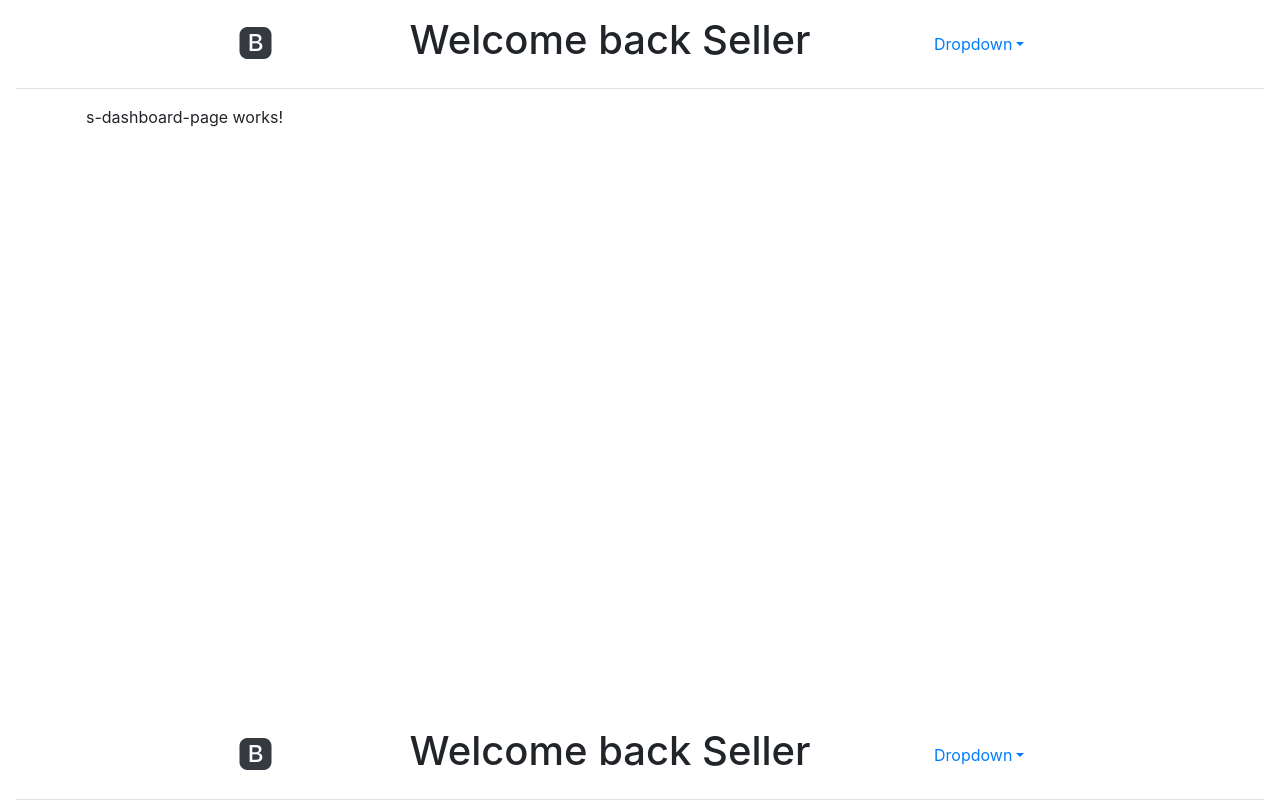
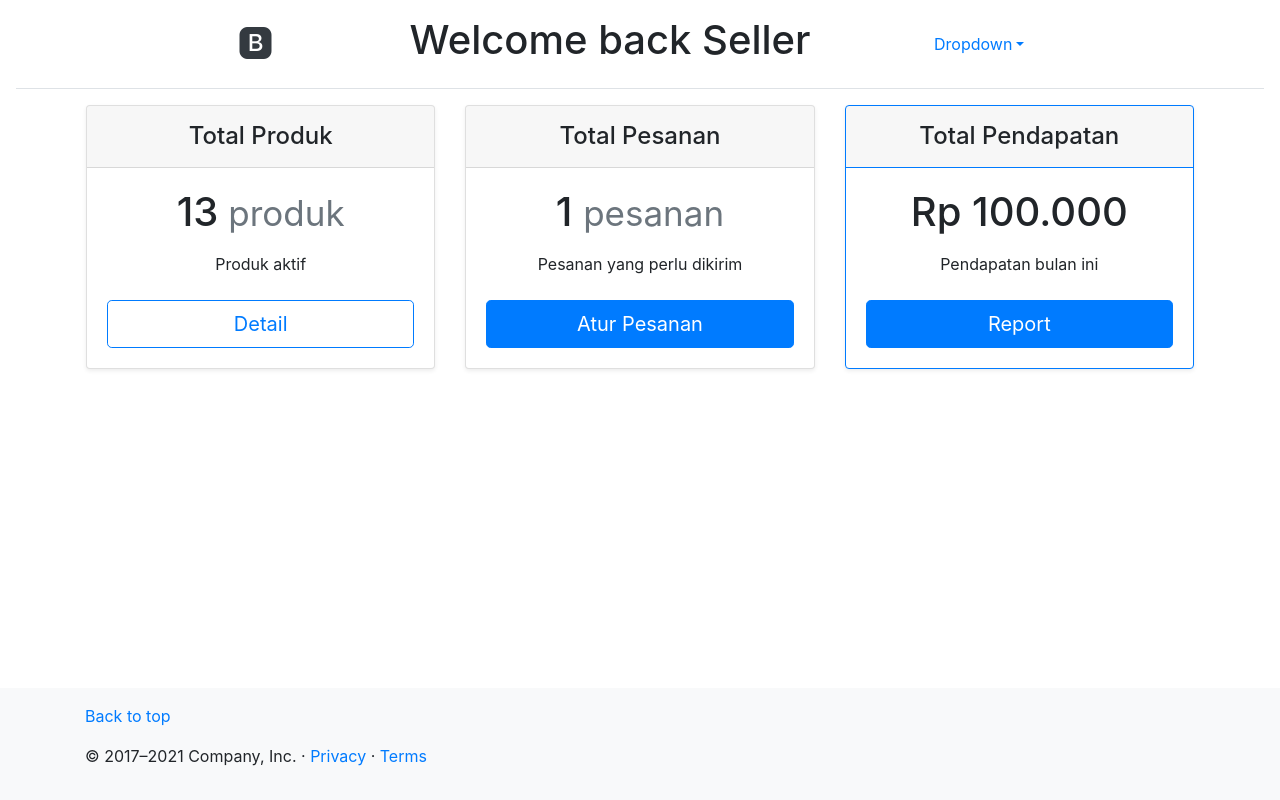
Before and after one commit to mailliw17/angular-e-commz, an Angular app: page /seller/dashboard in a window 1280 px wide. Built offline with nearby package versions, Linux system fonts and the light colour scheme.

Commit message:
dashboard page

```diff
--- a/src/app/app.component.html
+++ b/src/app/app.component.html
@@ -9,5 +9,5 @@
 
   <!-- ngIf utk footer buyer / seller -->
   <app-b-footer *ngIf="urlSplit !== 'seller'"></app-b-footer>
-  <app-s-header *ngIf="urlSplit == 'seller'"></app-s-header>
+  <app-s-footer *ngIf="urlSplit == 'seller'"></app-s-footer>
 </div>
--- a/src/app/app.component.ts
+++ b/src/app/app.component.ts
@@ -1,5 +1,4 @@
 import { Component, OnInit } from '@angular/core';
-import { ActivatedRoute, Router } from '@angular/router';
 
 @Component({
   selector: 'app-root',
@@ -10,8 +9,6 @@ export class AppComponent implements OnInit {
   title = 'angular-e-commz';
   urlSplit : String
 
-  constructor(public route: ActivatedRoute) { }
-
   ngOnInit() {
     var a = window.location.pathname.split('/');
     this.urlSplit =  a[1]
--- a/src/app/pages/seller/s-dashboard-page/s-dashboard-page.component.html
+++ b/src/app/pages/seller/s-dashboard-page/s-dashboard-page.component.html
@@ -1 +1,53 @@
-<p>s-dashboard-page works!</p>
+<div class="row row-cols-1 row-cols-md-3 mb-3 text-center">
+  <div class="col">
+    <div class="card mb-4 rounded-3 shadow-sm">
+      <div class="card-header py-3">
+        <h4 class="my-0 fw-normal">Total Produk</h4>
+      </div>
+      <div class="card-body">
+        <h1 class="card-title pricing-card-title">13<small class="text-muted fw-light"> produk</small></h1>
+        <ul class="list-unstyled mt-3 mb-4">
+          <li>Produk aktif</li>
+          <!-- <li>2 GB of storage</li>
+          <li>Email support</li>
+          <li>Help center access</li> -->
+        </ul>
+        <button type="button" class="w-100 btn btn-lg btn-outline-primary">Detail</button>
+      </div>
+    </div>
+  </div>
+  <div class="col">
+    <div class="card mb-4 rounded-3 shadow-sm">
+      <div class="card-header py-3">
+        <h4 class="my-0 fw-normal">Total Pesanan</h4>
+      </div>
+      <div class="card-body">
+        <h1 class="card-title pricing-card-title">1 <small class="text-muted fw-light">pesanan</small></h1>
+        <ul class="list-unstyled mt-3 mb-4">
+          <li>Pesanan yang perlu dikirim</li>
+          <!-- <li>10 GB of storage</li>
+          <li>Priority email support</li>
+          <li>Help center access</li> -->
+        </ul>
+        <button type="button" class="w-100 btn btn-lg btn-primary">Atur Pesanan</button>
+      </div>
+    </div>
+  </div>
+  <div class="col">
+    <div class="card mb-4 rounded-3 shadow-sm border-primary">
+      <div class="card-header py-3 text-bg-primary border-primary">
+        <h4 class="my-0 fw-normal">Total Pendapatan</h4>
+      </div>
+      <div class="card-body">
+        <h1 class="card-title pricing-card-title">Rp 100.000<small class="text-muted fw-light"></small></h1>
+        <ul class="list-unstyled mt-3 mb-4">
+          <li>Pendapatan bulan ini</li>
+          <!-- <li>15 GB of storage</li>
+          <li>Phone and email support</li>
+          <li>Help center access</li> -->
+        </ul>
+        <button type="button" class="w-100 btn btn-lg btn-primary">Report</button>
+      </div>
+    </div>
+  </div>
+</div>
--- a/src/app/pages/seller/s-dashboard-page/s-dashboard-page.component.ts
+++ b/src/app/pages/seller/s-dashboard-page/s-dashboard-page.component.ts
@@ -12,4 +12,6 @@ export class SDashboardPageComponent implements OnInit {
   ngOnInit(): void {
   }
 
+
+
 }
```
